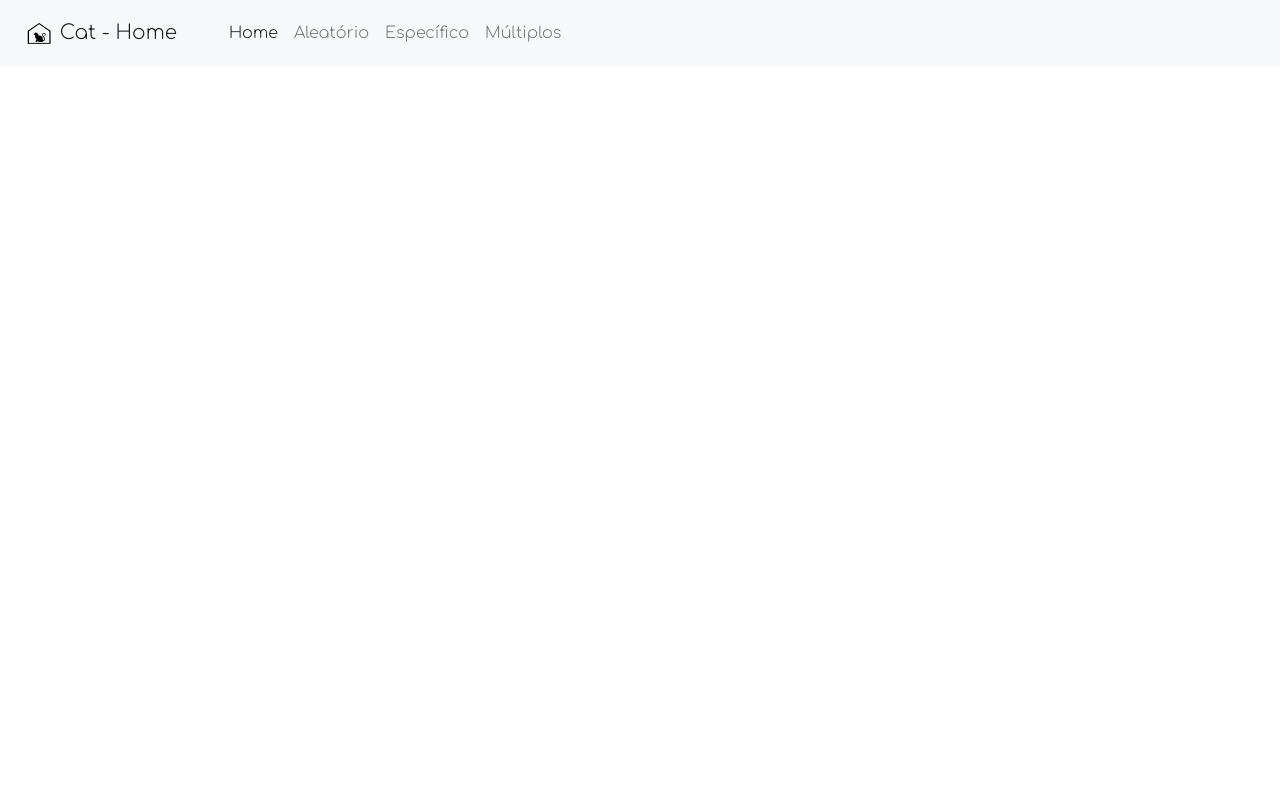
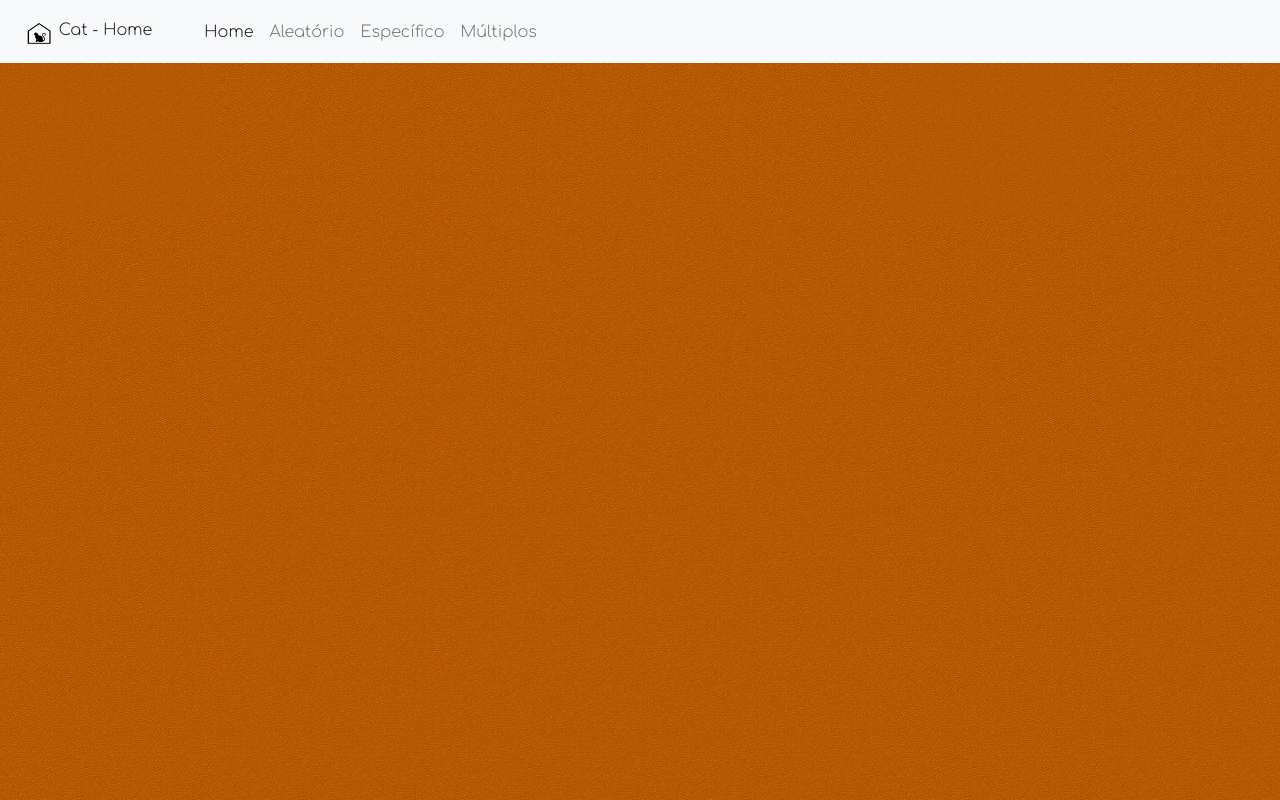
Before and after one commit to Vit0orS/Cat---Desafio-Compass, a plain HTML site: page telas/index.html in a window 1280 px wide. Drawn offline with nearby package versions, Linux system fonts and the light colour scheme.

Commit message:
Imagem de fundo

```diff
--- a/assets/css/style.css
+++ b/assets/css/style.css
@@ -1,8 +1,9 @@
 body {
     font-family: 'Comfortaa', cursive;
+    background-image: url("../img/backgroundImage.jpg");
 }
 
-@media screen and (max-width: 320px) {
+@media screen and (min-width: 320px) {
     .navbar-brand {
         font-size: 1em;
     }
```
Also changed, not shown: assets/img/backgroundImage.jpg (added).
